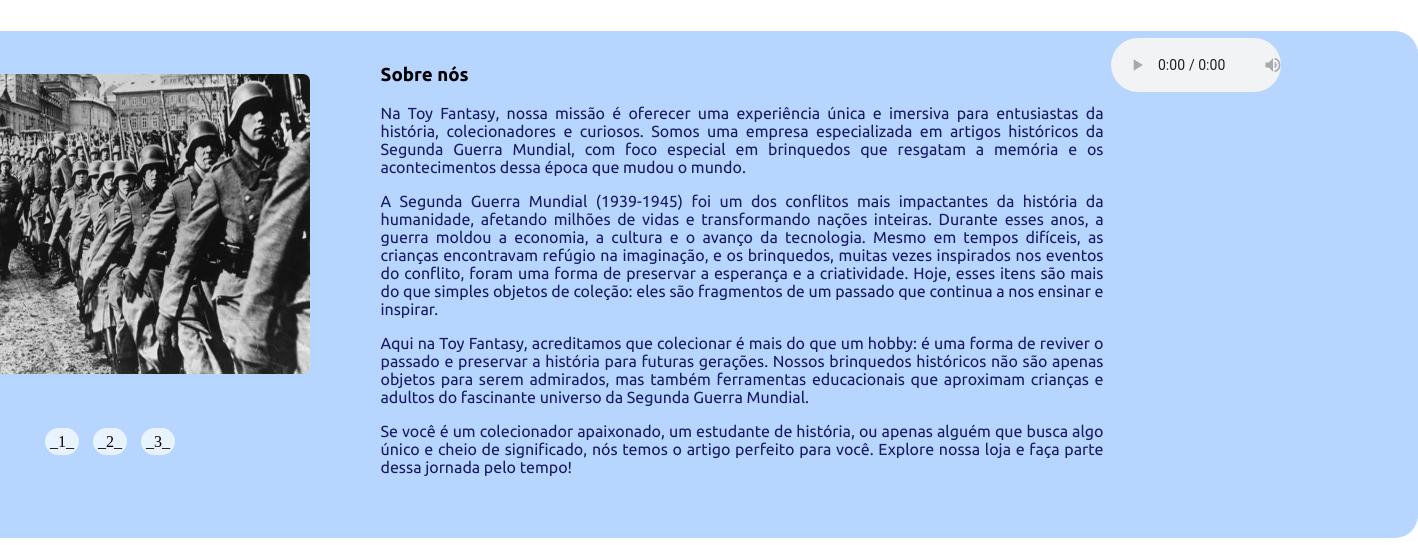
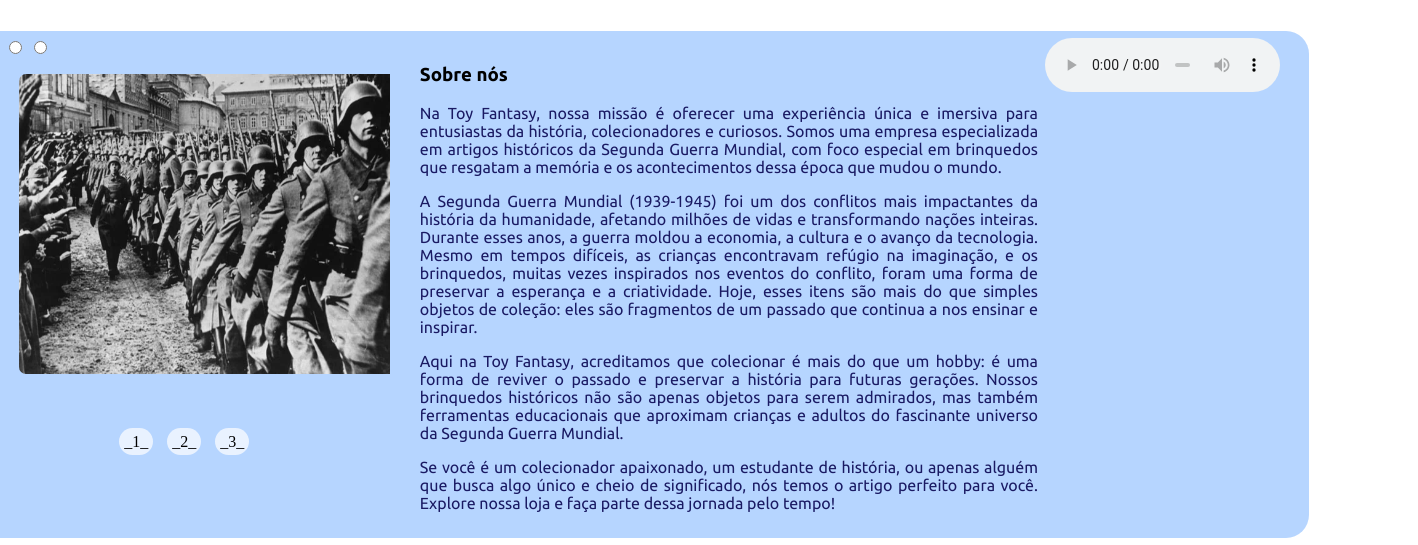
Before and after one commit to WillerT9/siteCompleto, a plain HTML site: page index.html in a window 1280 px wide. Shown: the part 255-800 px from the top of the page, 1418 px wide, since content can reach past the window. Drawn offline with nearby package versions, Linux system fonts and the light colour scheme.

Commit message:
laralinda

```diff
--- a/styles.css
+++ b/styles.css
@@ -93,6 +93,7 @@ nav a:hover{
     background: var(--cor-7);
     padding: 7px;
     border-radius: 23px;
+    width: 1323px;
 }
 
 .conteudo1 {
```
